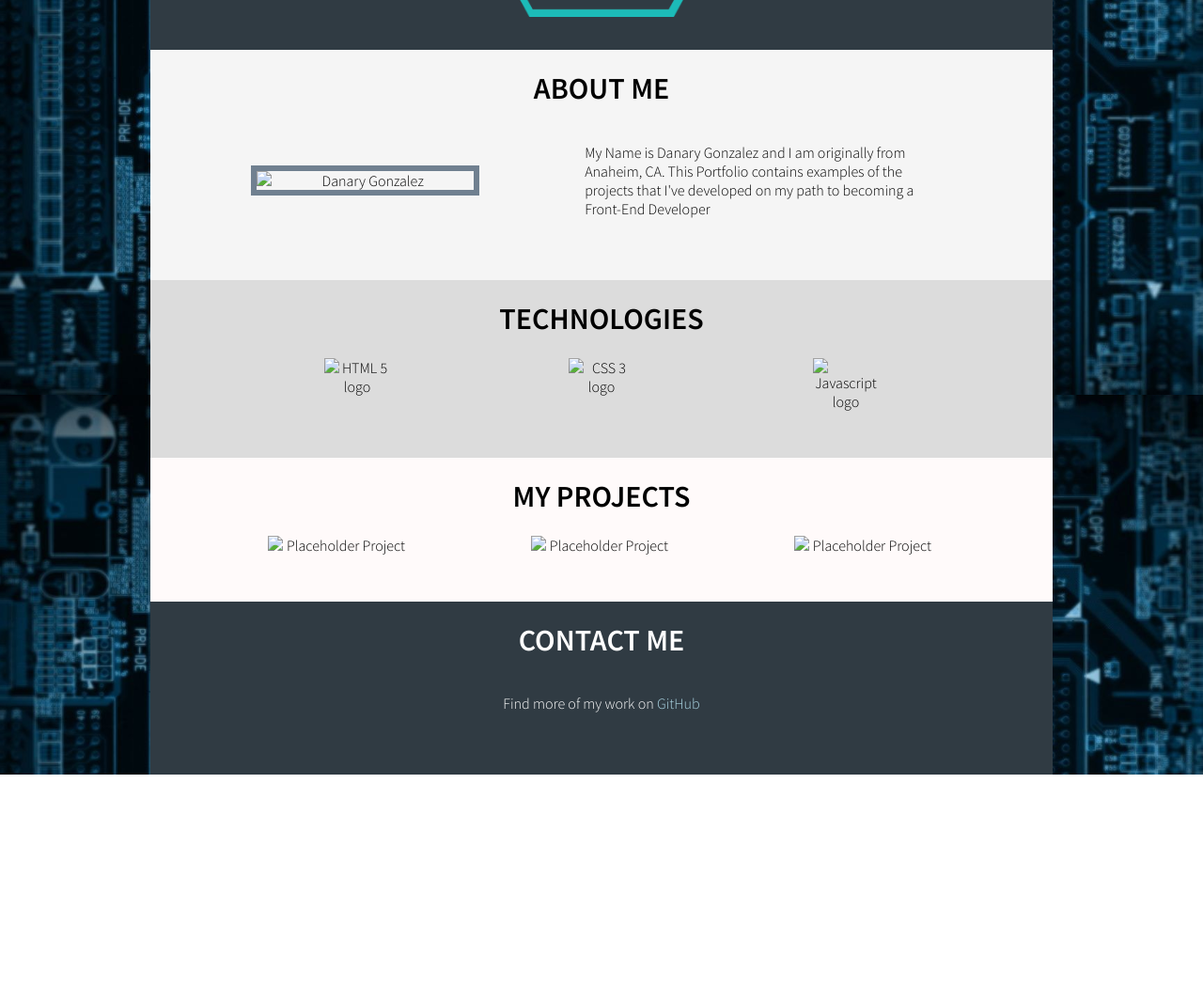
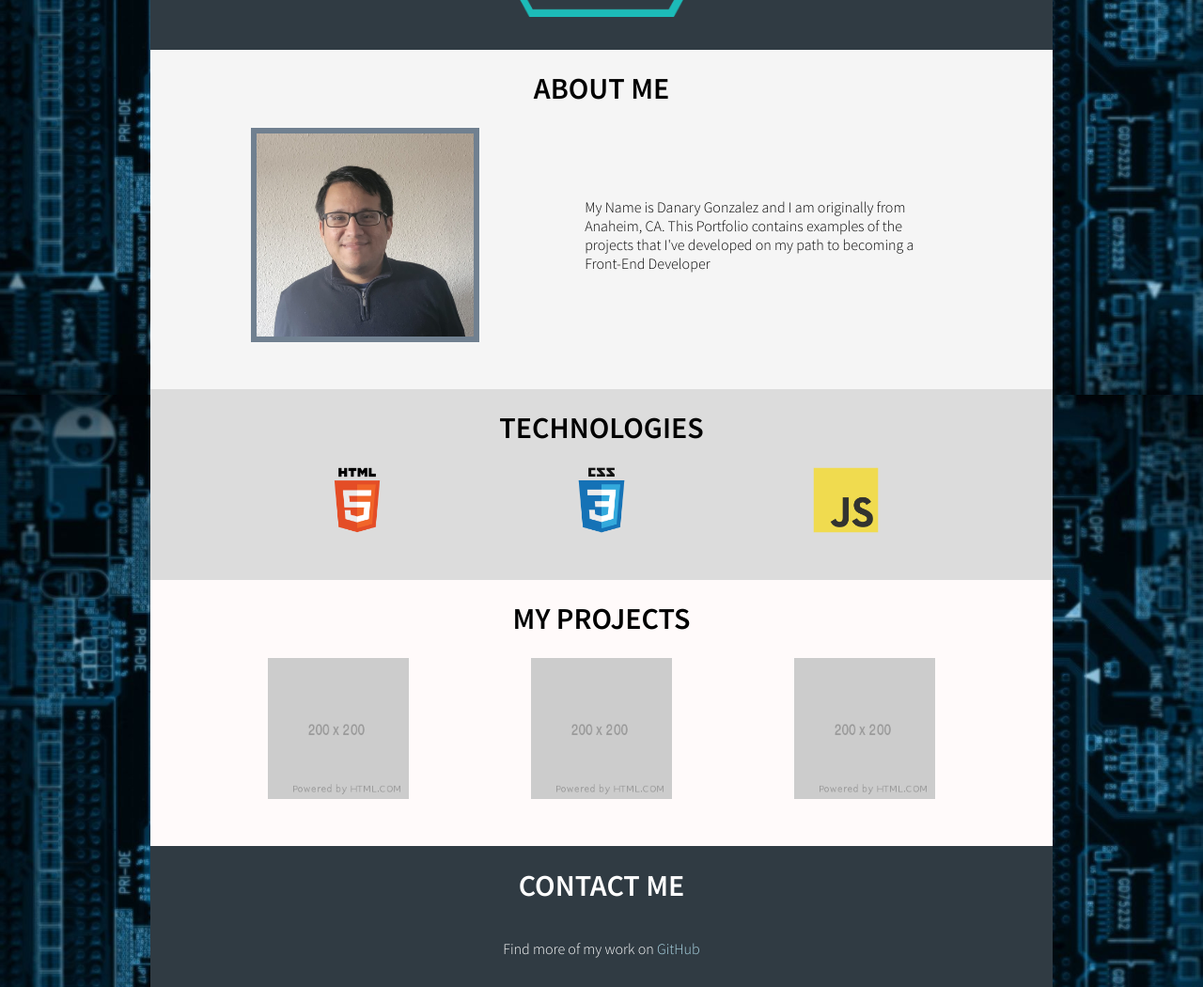
Before and after one commit to danarygonzalez/prep-portfolio, a website: page index.html in a window 1280 px wide. Shown: the part 380-1430 px from the top of the page at 94% size. Before the commit the page ends 1204 px from the top, so only its background shows below. Drawn offline with Linux system fonts and the light colour scheme; the site is published under a folder, as on GitHub Pages, so addresses that start at the root find nothing.

Commit message:
updated portfolio page project

```diff
--- a/index.html
+++ b/index.html
@@ -23,22 +23,22 @@
     </div>
     <div id="about" class="row justify-evenly align-center pb-50 about-section">
       <h1 class="col-12">ABOUT ME</h1>
-      <img alt="Danary Gonzalez" src="/assets/danary-gonzalez.png" class="col-3 about-image">
+      <img alt="Danary Gonzalez" src="assets/danary-gonzalez.png" class="col-3 about-image">
       <div class="col-5 text-align-reset">
         <p>My Name is Danary Gonzalez and I am originally from Anaheim, CA. This Portfolio contains examples of the projects that I've developed on my path to becoming a Front-End Developer</p>
       </div>
     </div>
     <div id="tech" class="row justify-evenly pb-50 tech-section">
       <h1 class="col-12">TECHNOLOGIES</h1>
-      <img src="/assets/html-logo.png" alt="HTML 5 logo" class="col-1">
-      <img src="/assets/css-logo.png" alt="CSS 3 logo" class="col-1">
-      <img src="/assets/js-logo.png" alt="Javascript logo" class="col-1">
+      <img src="assets/html-logo.png" alt="HTML 5 logo" class="col-1">
+      <img src="assets/css-logo.png" alt="CSS 3 logo" class="col-1">
+      <img src="assets/js-logo.png" alt="Javascript logo" class="col-1">
     </div>
     <div id="projects" class="row justify-evenly pb-50 projects-section">
       <h1 class="col-12">MY PROJECTS</h1>
-      <img src="/assets/placeholder-project.png" alt="Placeholder Project" class="col-2">
-      <img src="/assets/placeholder-project.png" alt="Placeholder Project" class="col-2">
-      <img src="/assets/placeholder-project.png" alt="Placeholder Project" class="col-2">
+      <img src="assets/placeholder-project.png" alt="Placeholder Project" class="col-2">
+      <img src="assets/placeholder-project.png" alt="Placeholder Project" class="col-2">
+      <img src="assets/placeholder-project.png" alt="Placeholder Project" class="col-2">
     </div>
     <div id="contact" class="row justify-center pb-50 white-text contact-section">
       <h1 class="col-12">CONTACT ME</h1>
```
